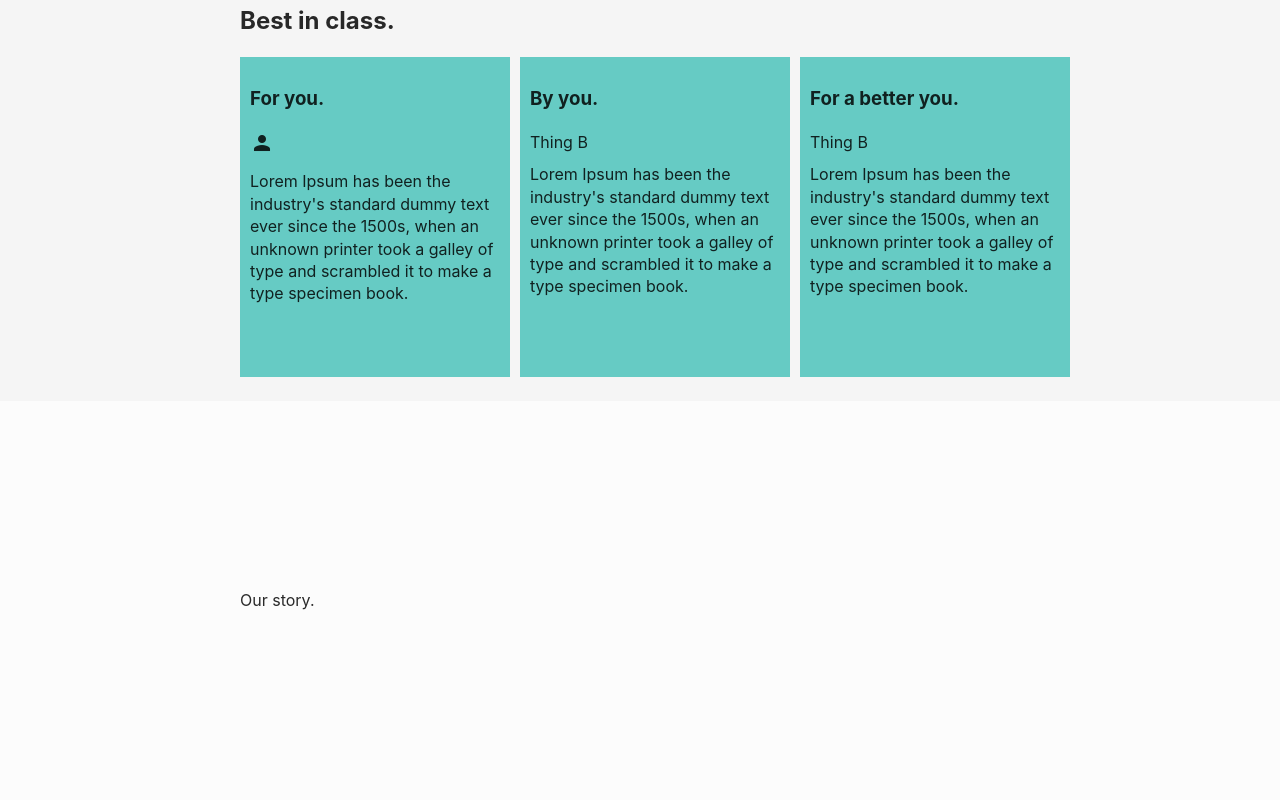
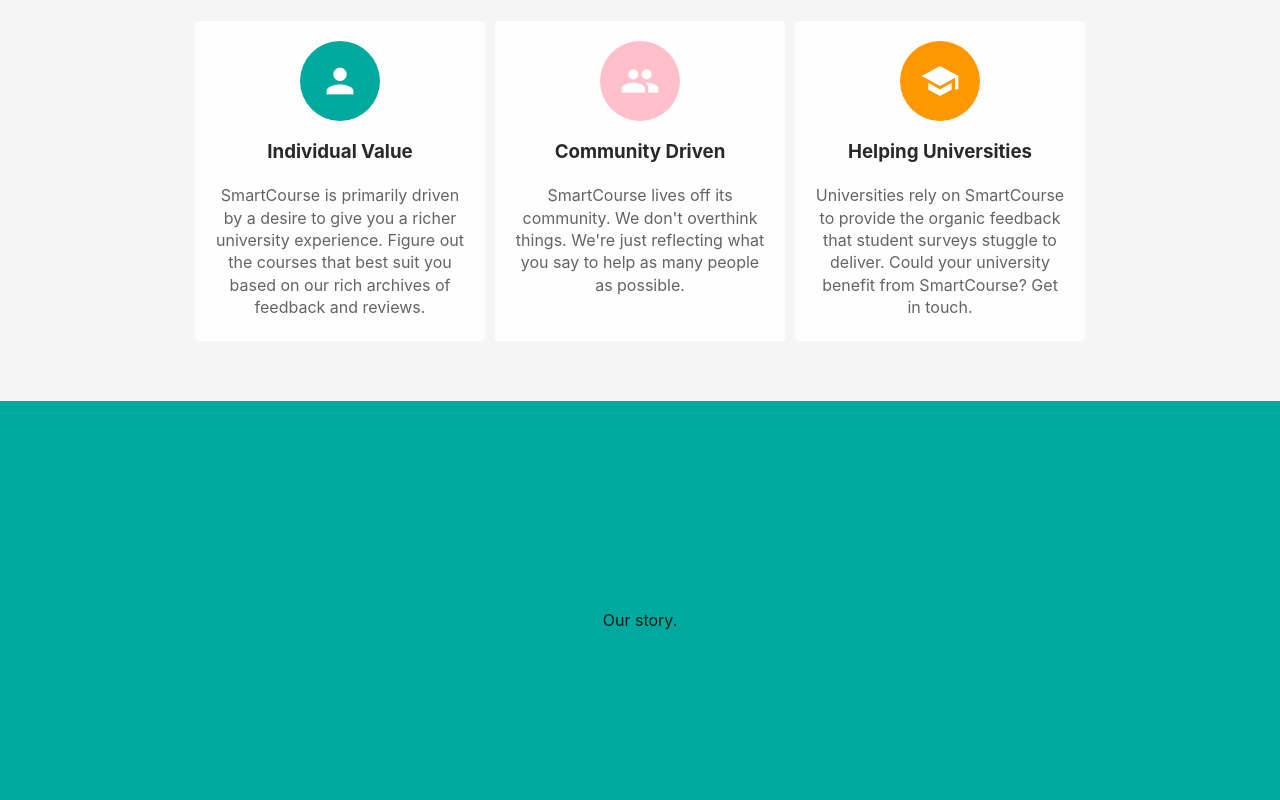
Before and after one commit to SmartCourse/app, a Vue app in the folder frontend/: page / in a window 1280 px wide. Shown: the part 780-1580 px from the top of the page. Built offline with nearby package versions, Linux system fonts and the light colour scheme; no server answers.

Commit message:
home coming together

```diff
--- a/frontend/src/views/Home.vue
+++ b/frontend/src/views/Home.vue
@@ -7,33 +7,38 @@
     </section>
     <section class="homepage-section">
       <article class="content">
-        <h2>Best in class.</h2>
         <div class="why">
           <div class="why-card">
-            <h3>For you.</h3>
-            <p><i class="material-icons">person</i></p>
-            <p>Lorem Ipsum has been the industry's standard dummy text ever since the 1500s, when an unknown printer took a galley of type and scrambled it to make a type specimen book.</p>
+            <p class="why-icon"><i class="material-icons theme">person</i></p>
+            <h3>Individual Value</h3>
+            <p>SmartCourse is primarily driven by a desire to give you a richer university experience.
+               Figure out the courses that best suit you based on our rich archives of feedback and reviews.</p>
           </div>
           <div class="why-card">
-            <h3>By you.</h3>
-            <p>Thing B</p>
-            <p>Lorem Ipsum has been the industry's standard dummy text ever since the 1500s, when an unknown printer took a galley of type and scrambled it to make a type specimen book.</p>
+            <p class="why-icon"><i class="material-icons pink">people</i></p>
+            <h3>Community Driven</h3>
+            <p>SmartCourse lives off its community. We don't overthink things. We're just reflecting
+              what you say to help as many people as possible. </p>
           </div>
           <div class="why-card">
-            <h3>For a better you.</h3>
-            <p>Thing B</p>
-            <p>Lorem Ipsum has been the industry's standard dummy text ever since the 1500s, when an unknown printer took a galley of type and scrambled it to make a type specimen book.</p>
+            <p class="why-icon"><i class="material-icons orange">school</i></p>
+            <h3>Helping Universities</h3>
+            <p>Universities rely on SmartCourse to provide the
+              organic feedback that student surveys stuggle to deliver.
+              Could your university benefit from SmartCourse? Get in touch.</p>
           </div>
         </div>
       </article>
     </section>
     <section class="homepage-section who">
       <article class="content">
-        <p>Our story.</p>
+        <div>Our story.</div>
       </article>
     </section>
     <section class="homepage-section offer">
-      <p>Sign up today.</p>
+      <article class="content">
+        <div>Sign up today.</div>
+      </article>
     </section>
   </div>
 </template>
@@ -62,7 +67,7 @@ export default {
 }
 
 .homepage-section {
-  margin: 20px 0;
+  padding: 20px 0;
   display: grid;
   min-height: 400px;
 }
@@ -70,7 +75,6 @@ export default {
 .content {
   justify-self: center;
   margin: auto;
-  width: 800px;
 }
 
 .why {
@@ -82,18 +86,43 @@ export default {
 }
 
 .why-card {
-  padding: 10px;
-  background-color: var(--theme-light);
+  border-radius: 4px;
+  text-align: center;
+  padding: 10px 20px;
+  background-color: var(--white);
   width: 250px;
   min-height: 300px;
 }
 
-.homepage-section:nth-child(odd) {
+.why-card p {
+  color: var(--soft-black);
+}
+
+.why-icon .material-icons {
+  color: var(--white);
+  padding: 0.5em;
+  font-size: var(--font-large);
+  border-radius: 100%;
+}
+
+.why-icon .orange {
+  background-color: #ff9800;
+}
+
+.why-icon .theme {
+  background-color: var(--theme);
+}
+
+.why-icon .pink {
+  background-color: pink;
+}
+
+.offer {
   background-color: var(--white);
 }
 
-.homepage-section:nth-child(odd) {
-  background-color: #fcfcfc;
+.who {
+  background-color: var(--theme);
 }
 
 p {
```
